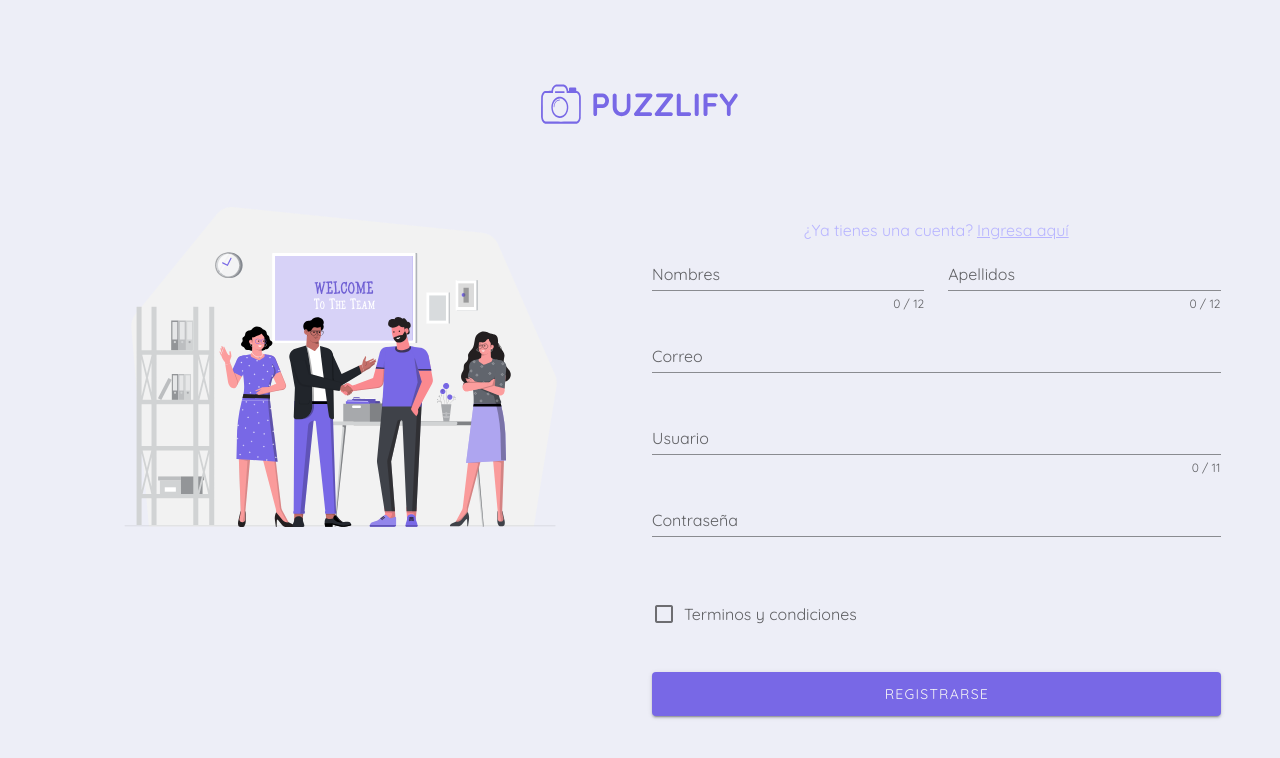
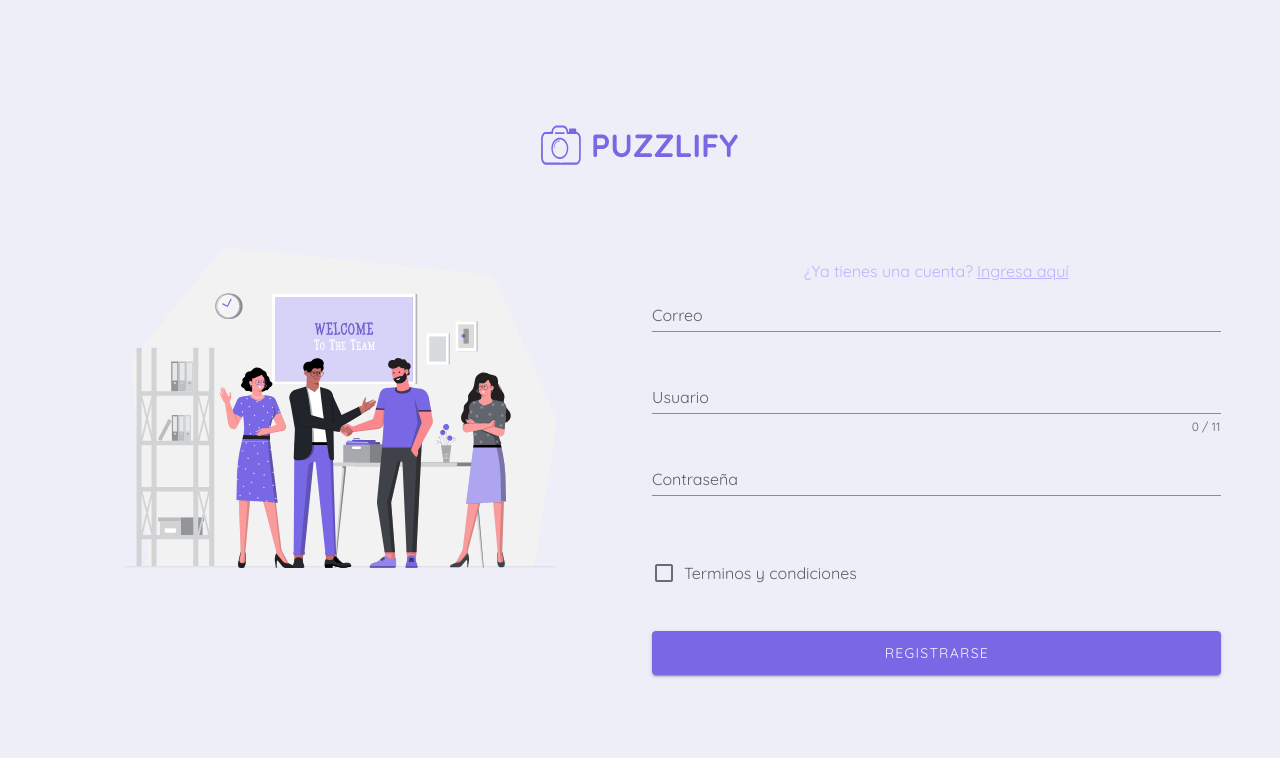
Before and after one commit to PawayDigital/puzzlify, a Vue app: page /register in a window 1280 px wide. Shown: the top 758 px of the page. Built offline with nearby package versions, Linux system fonts and the light colour scheme; a small style sheet from the web is missing.

Commit message:
consume of api - Auth

```diff
--- /dev/null
+++ b/jsconfig.json
@@ -0,0 +1,3 @@
+{
+  "include": ["./src/**/*"]
+}
--- a/package.json
+++ b/package.json
@@ -8,11 +8,13 @@
   },
   "dependencies": {
     "@babel/polyfill": "^7.4.4",
+    "axios": "^0.21.1",
     "core-js": "^3.6.5",
     "imagesloaded": "^4.1.4",
     "masonry-layout": "^4.2.2",
     "register-service-worker": "^1.7.1",
     "roboto-fontface": "*",
+    "sweetalert2": "^10.16.7",
     "vue": "^2.6.11",
     "vue-router": "^3.2.0",
     "vuelidate": "^0.7.6",
--- /dev/null
+++ b/src/env.js
@@ -0,0 +1,3 @@
+const RUTA_API = "http://192.168.100.2:1337";
+
+export default RUTA_API;
--- a/src/pages/Auth/components/FormLogin.vue
+++ b/src/pages/Auth/components/FormLogin.vue
@@ -8,62 +8,51 @@
       >
     </span>
     <v-form @submit.prevent="login" ref="form" v-model="valid" lazy-validation>
-      <v-row>
-        <v-col cols="12" sm="8" md="12" class="pb-0">
-          <v-text-field
-            v-model="email"
-            :rules="emailRules"
-            label="Correo"
-            color="textTitle"
-            type="email"
-            required
-          ></v-text-field>
-        </v-col>
-        <v-col cols="12" sm="8" md="12">
-          <v-text-field
-            v-model="password"
-            :rules="passwordRules"
-            label="Contraseña"
-            type="password"
-            color="textTitle"
-            required
-          ></v-text-field>
-        </v-col>
-      </v-row>
-      <v-row>
-        <v-col cols="12" sm="8" md="12">
-          <v-btn type="submit" large block color="textTitle">
-            Ingresar
-          </v-btn>
-        </v-col>
-      </v-row>
+      <Input :user="user" />
+      <v-progress-circular
+        indeterminate
+        v-if="loaded"
+        size="25"
+        class="mt-2"
+        color="textTitle"
+      ></v-progress-circular>
     </v-form>
   </v-col>
 </template>
 
 <script>
+import AuthService from "@/pages/Auth/services/auth.service.js";
+import Input from "./Input.vue";
+import swal from "sweetalert2";
 export default {
+  components: { Input },
   data: () => ({
     valid: true,
-    email: "",
-    password: "",
-
-    passwordRules: [
-      (v) => !!v || "La contraseña es requerida",
-      (v) =>
-        (v && v.length >= 8) || "La contraseña debe ser mayor a 8 caracteres",
-    ],
-    emailRules: [
-      (v) => !!v || "El correo es requerido",
-      (v) => /.+@.+\..+/.test(v) || "No es un correo valido",
-    ],
+    loaded: false,
+    user: {
+      email: "",
+      password: "",
+    },
   }),
   methods: {
     login() {
       if (this.$refs.form.validate()) {
-        console.log("hola login");
+        this.loaded = true;
+        AuthService.login({
+          identifier: this.user.email,
+          password: this.user.password,
+        }).then((res) => {
+          this.loaded = false;
+          localStorage.setItem("token", res.jwt);
+          localStorage.setItem("user", JSON.stringify(res.user));
+          this.user = {
+            email: "",
+            password: "",
+          };
+          this.$router.push("/profile");
+        });
       } else {
-        console.error("validar");
+        swal.fire("Error", "tienes que rellenar los campos", "error");
       }
     },
   },
--- a/src/pages/Auth/components/FormRegister.vue
+++ b/src/pages/Auth/components/FormRegister.vue
@@ -13,128 +13,62 @@
       v-model="valid"
       lazy-validation
     >
-      <v-row>
-        <v-col cols="12" sm="8" md="6" class="pb-0">
-          <v-text-field
-            label="Nombres"
-            v-model="name"
-            :counter="12"
-            :rules="nameRules"
-            color="textTitle"
-            type="text"
-            required
-          >
-          </v-text-field>
-        </v-col>
-        <v-col cols="12" sm="8" md="6" class="pb-0">
-          <v-text-field
-            v-model="lastname"
-            :counter="12"
-            :rules="lastnameRules"
-            label="Apellidos"
-            color="textTitle"
-            type="text"
-            required
-          >
-          </v-text-field>
-        </v-col>
-        <v-col cols="12" sm="8" md="12" class="pb-0">
-          <v-text-field
-            v-model="email"
-            :rules="emailRules"
-            label="Correo"
-            color="textTitle"
-            type="email"
-            required
-          ></v-text-field>
-        </v-col>
-        <v-col cols="12" sm="8" md="12" class="pb-0">
-          <v-text-field
-            label="Usuario"
-            v-model="username"
-            :counter="11"
-            :rules="usernameRules"
-            color="textTitle"
-            type="text"
-            required
-          >
-          </v-text-field>
-        </v-col>
-        <v-col cols="12" sm="8" md="12">
-          <v-text-field
-            v-model="password"
-            :rules="passwordRules"
-            label="Contraseña"
-            color="textTitle"
-            type="password"
-            required
-          ></v-text-field>
-        </v-col>
-        <v-col cols="12" sm="8" md="12">
-          <v-checkbox
-            v-model="checkbox"
-            :rules="[(v) => !!v || 'Debes aceptar para continuar']"
-            label="Terminos y condiciones"
-            color="textTitle"
-            required
-          ></v-checkbox>
-        </v-col>
-      </v-row>
-      <v-row>
-        <v-col cols="12" sm="8" md="12">
-          <v-btn type="submit" large block color="textTitle">
-            Registrarse
-          </v-btn>
-        </v-col>
-      </v-row>
+      <Input :user="user" />
+      <v-progress-circular
+        indeterminate
+        v-if="loaded"
+        size="25"
+        class="mt-2"
+        color="textTitle"
+      ></v-progress-circular>
     </v-form>
   </v-col>
 </template>
 
 <script>
+import AuthService from "@/pages/Auth/services/auth.service.js";
+import swal from "sweetalert2";
+import Input from "./Input.vue";
+
 export default {
+  components: { Input },
   data: () => ({
     valid: true,
-    name: "",
-    email: "",
-    lastname: "",
-    username: "",
-    password: "",
-    checkbox: false,
-
-    lastnameRules: [
-      (v) => !!v || "El apellido es requerido",
-      (v) =>
-        (v && v.length <= 12) || "El apellido no debe pasar los 12 caracteres",
-    ],
-    usernameRules: [
-      (v) => !!v || "El usuario es requerido",
-      (v) =>
-        (v && v.length <= 11) || "El usuario no debe pasar los 11 caracteres",
-    ],
-    passwordRules: [
-      (v) => !!v || "La contraseña es requerida",
-      (v) =>
-        (v && v.length >= 8) || "La contraseña debe ser mayor a 8 caracteres",
-    ],
-
-    nameRules: [
-      (v) => !!v || "El nombre es requerido",
-      (v) =>
-        (v && v.length <= 12) || "El nombre no debe pasar los 12 caracteres",
-    ],
-    emailRules: [
-      (v) => !!v || "El correo es requerido",
-      (v) => /.+@.+\..+/.test(v) || "No es un correo valido",
-    ],
+    loaded: false,
+    user: {
+      email: "",
+      username: "",
+      password: "",
+    },
   }),
   methods: {
     register() {
       if (this.$refs.form.validate()) {
-        console.log("hola register");
+        this.loaded = true;
+        AuthService.register({
+          username: this.user.username,
+          email: this.user.email,
+          password: this.user.password,
+        }).then((res) => {
+          this.loaded = false;
+          this.user = {
+            email: "",
+            username: "",
+            password: "",
+          };
+          this.upload(res.user.id);
+          this.$router.push("/login");
+        });
       } else {
-        console.error("validar");
+        swal.fire("Error", "tienes que rellenar los campos", "error");
       }
+    },
+    upload(id) {
+      let formData = new FormData();
+
+      formData.append("files.image", "");
+      formData.append("data", JSON.stringify({ user: id }));
+      AuthService.registerUpload(formData).then((res) => {});
     },
   },
 };
--- /dev/null
+++ b/src/pages/Auth/components/Input.vue
@@ -0,0 +1,90 @@
+<template>
+  <div>
+    <v-row>
+      <v-col cols="12" sm="8" md="12" class="pb-0">
+        <v-text-field
+          v-model="user.email"
+          :rules="emailRules"
+          label="Correo"
+          color="textTitle"
+          type="email"
+          required
+        ></v-text-field>
+      </v-col>
+      <v-col cols="12" sm="8" md="12" class="pb-0">
+        <v-text-field
+          label="Usuario"
+          v-if="user.username !== undefined"
+          v-model="user.username"
+          :counter="11"
+          :rules="usernameRules"
+          color="textTitle"
+          type="text"
+          required
+        >
+        </v-text-field>
+      </v-col>
+      <v-col cols="12" sm="8" md="12">
+        <v-text-field
+          v-model="user.password"
+          :rules="passwordRules"
+          label="Contraseña"
+          color="textTitle"
+          type="password"
+          required
+        ></v-text-field>
+      </v-col>
+      <v-col cols="12" sm="8" md="12">
+        <v-checkbox
+          v-if="user.username !== undefined"
+          v-model="checkbox"
+          :rules="[(v) => !!v || 'Debes aceptar para continuar']"
+          label="Terminos y condiciones"
+          color="textTitle"
+          required
+        ></v-checkbox>
+      </v-col>
+    </v-row>
+    <v-row>
+      <v-col cols="12" sm="8" md="12">
+        <v-btn type="submit" large block color="textTitle">
+          {{ btnName }}
+        </v-btn>
+      </v-col>
+    </v-row>
+  </div>
+</template>
+
+<script>
+export default {
+  data() {
+    return {
+      checkbox: false,
+      emailRules: [
+        (v) => !!v || "El correo es requerido",
+        (v) => /.+@.+\..+/.test(v) || "No es un correo valido",
+      ],
+      usernameRules: [
+        (v) => !!v || "El usuario es requerido",
+        (v) =>
+          (v && v.length <= 11) || "El usuario no debe pasar los 11 caracteres",
+      ],
+      passwordRules: [
+        (v) => !!v || "La contraseña es requerida",
+        (v) =>
+          (v && v.length >= 8) || "La contraseña debe ser mayor a 8 caracteres",
+      ],
+    };
+  },
+  computed: {
+    btnName() {
+      return this.user.username !== undefined ? "Registrarse" : "Ingresar";
+    },
+  },
+  props: {
+    user: Object,
+  },
+};
+</script>
+
+<style></style>
--- /dev/null
+++ b/src/pages/Auth/services/auth.service.js
@@ -0,0 +1,48 @@
+import axios from "axios";
+import swal from "sweetalert2";
+import RUTA_API from "../../../env.js";
+
+export default new (class AuthService {
+  async login(data) {
+    try {
+      const res = await axios.post(RUTA_API + "/auth/local", data);
+      if (res.status === 200) {
+        swal.fire("Bienvenido!", "has sesion con exito!", "success");
+      }
+      return res.data;
+    } catch (err) {
+      swal.fire(
+        `Ha ocurrido un ${err.response.status}`,
+        err.response.statusText,
+        "error"
+      );
+    }
+  }
+  async register(data) {
+    try {
+      const res = await axios.post(RUTA_API + "/auth/local/register", data);
+      if (res.status === 200) {
+        swal.fire("Bienvenido!", "te has registrado con exito!", "success");
+      }
+      return res.data;
+    } catch (err) {
+      swal.fire(
+        `Ha ocurrido un ${err.response.status}`,
+        err.response.statusText,
+        "error"
+      );
+    }
+  }
+  async registerUpload(data) {
+    try {
+      const res = await axios.post(RUTA_API + "/foto-users", data);
+      return res.data;
+    } catch (err) {
+      swal.fire(
+        `Ha ocurrido un ${err.response.status}`,
+        err.response.statusText,
+        "error"
+      );
+    }
+  }
+})();
--- a/src/router/index.js
+++ b/src/router/index.js
@@ -17,11 +17,17 @@ const routes = [
     path: "/profile",
     name: "Profile",
     component: () => import("@/pages/Profile/pages/Profile.vue"),
+    meta: {
+      auth: true,
+    },
   },
   {
     path: "/edit",
     name: "Edit",
     component: () => import("@/pages/Profile/pages/Edit.vue"),
+    meta: {
+      auth: true,
+    },
   },
   {
     path: "/register",
@@ -41,4 +47,14 @@ const router = new VueRouter({
   routes,
 });
 
+router.beforeEach((to, from, next) => {
+  if (to.matched.some((record) => record.meta.auth)) {
+    const token = localStorage.getItem("token");
+    if (!token) {
+      next("login");
+    }
+  }
+  next();
+});
+
 export default router;
```
Also changed, not shown: 1 other file (tests, documents, lock files or other folders).
